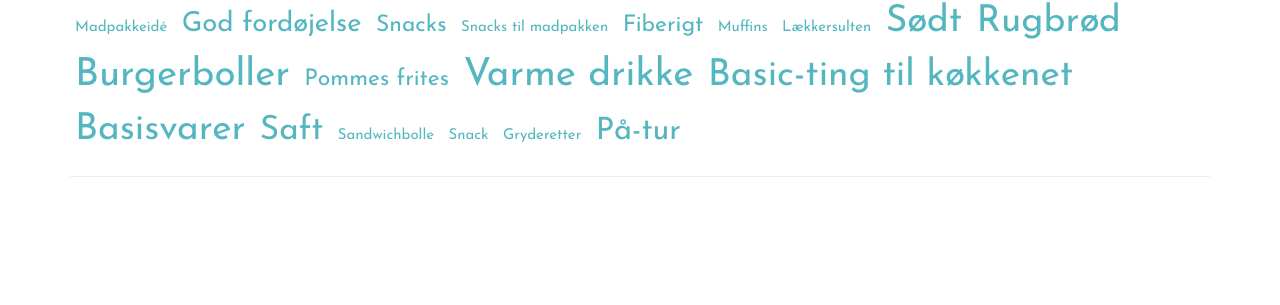
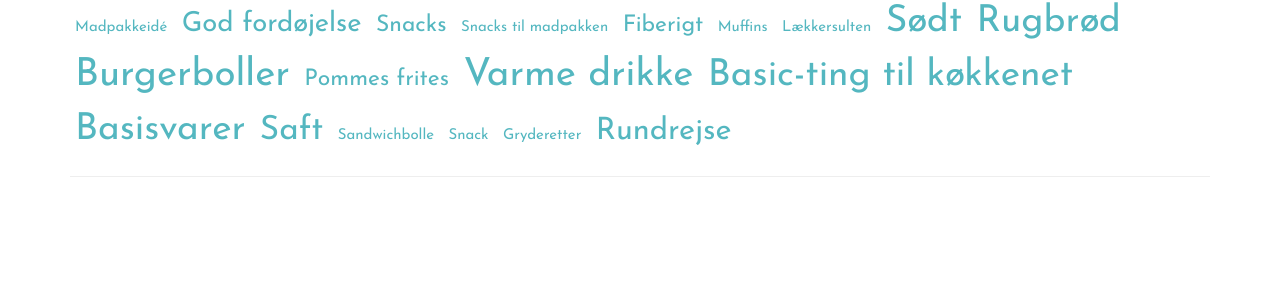
Before and after one commit to femmefood/femmefood.com, a Jekyll site: the page built from kategorier/index.html, in a window 1280 px wide. Shown: the part 219-524 px from the top of the page. Built offline with Jekyll 4.4.1, drawn with Linux system fonts in a browser that asks for light colours; nearby versions of some CDN libraries; Markdown is read by kramdown in place of the engine named in the settings.

Commit message:
Added correction

```diff
--- a/_posts/2014-04-01-Femme-Food-elsker-oeko.md
+++ b/_posts/2014-04-01-Femme-Food-elsker-oeko.md
@@ -4,8 +4,7 @@ title: Femme Food elsker øko
 image: https://farm8.staticflickr.com/7221/13567908283_65f7ed206f_n.jpg
 date: 2014-04-01 23:15
 categories:
-- på-tur
-
+- Rundrejse
 ---
 
 Vi har oprettet en ny kategorie, som hedder “På tur”. Vi vil derigennem tage jer med på små oplevelser rundt om i det ganske land lige fra bondegårdsbesøg til skovtur. Vi er ikke blot passioneret omkring opskrifter, men vi er i høj grad også optaget af råvarernes tilblivelse herunder klima, natur, økologi og bæredygtighed.
```
